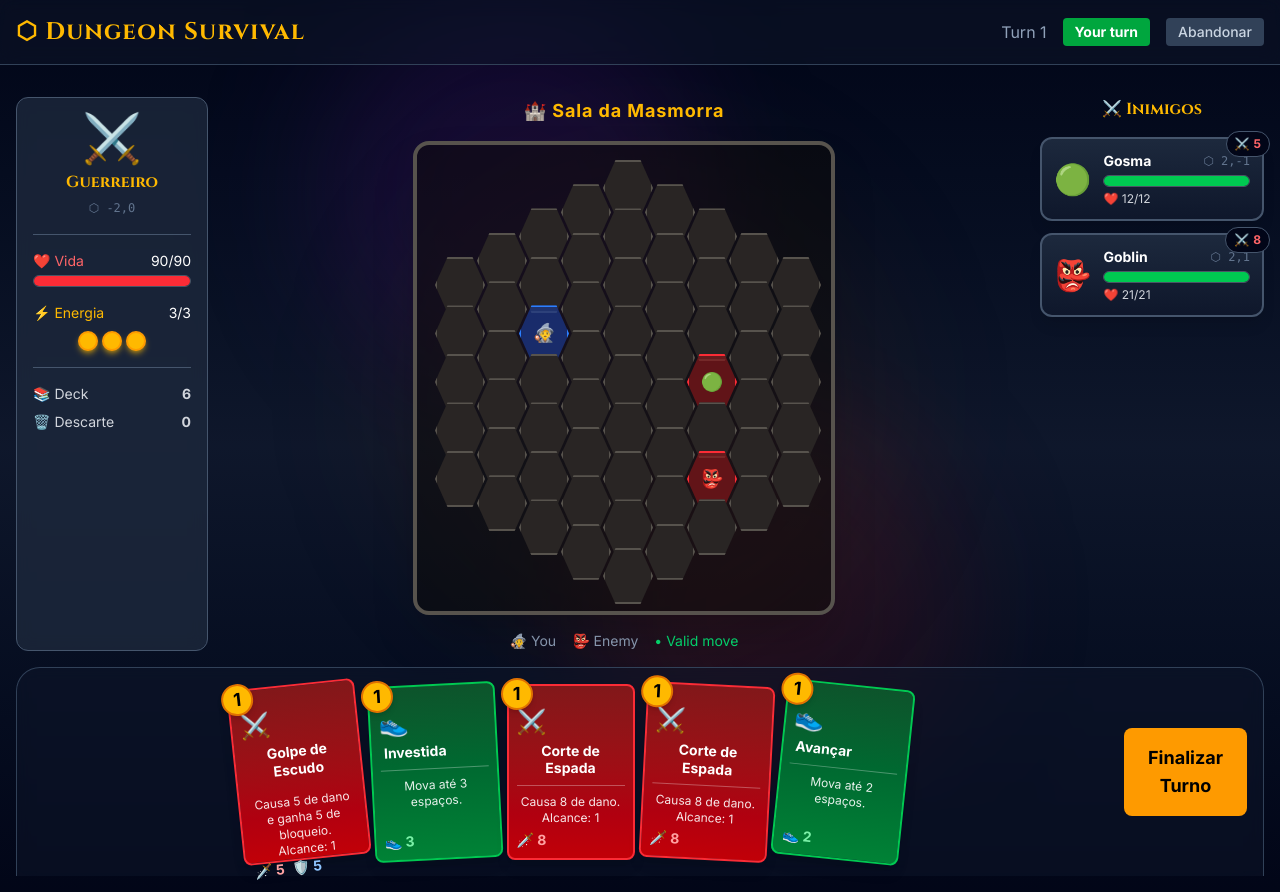
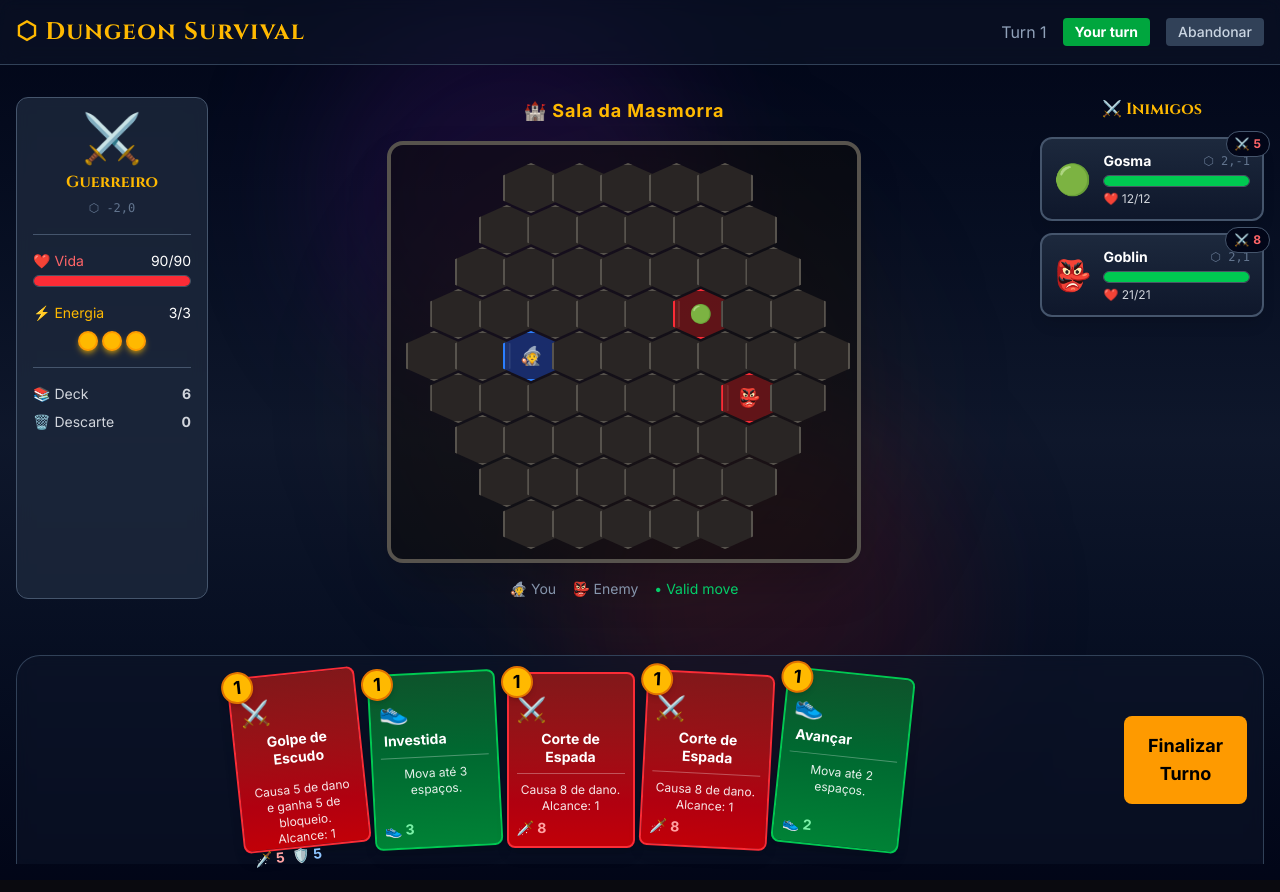
Before and after one commit to ValdineiJunior/dungeon-survival, a Next.js app: page /game in a window 1280 px wide. Both pictures are taken after a click on the button 328 px from the left and 436 px from the top of the page. Built offline with nearby package versions, Linux system fonts and the light colour scheme.

Commit message:
fix: adjust HexGrid dimensions and positioning, improve selection instructions layout, and update hex coordinate conversion for pointy-top hexagons

```diff
--- a/app/components/HexGrid.tsx
+++ b/app/components/HexGrid.tsx
@@ -125,7 +125,7 @@ export function HexGrid({
               disabled={!isValid && !isTargetable && content.type === 'empty'}
               className={`
                 absolute
-                w-[50px] h-[56px]
+                w-[56px] h-[50px]
                 flex items-center justify-center
                 ${bgColor} ${borderColor} ${hoverClass} ${extraClasses}
                 border-2
@@ -133,9 +133,9 @@ export function HexGrid({
                 text-lg
               `}
               style={{
-                left: pixel.x + offsetX - 25 + 'px',
-                top: pixel.y + offsetY - 28 + 'px',
-                clipPath: 'polygon(25% 0%, 75% 0%, 100% 50%, 75% 100%, 25% 100%, 0% 50%)',
+                left: pixel.x + offsetX - 28 + 'px',
+                top: pixel.y + offsetY - 25 + 'px',
+                clipPath: 'polygon(50% 0%, 100% 25%, 100% 75%, 50% 100%, 0% 75%, 0% 25%)',
               }}
               title={
                 isTargetable
--- a/app/game/page.tsx
+++ b/app/game/page.tsx
@@ -236,34 +236,32 @@ export default function GamePage() {
           </div>
         )}
 
-        {/* Selection instructions */}
-        {phase === 'selectingMovement' && (
-          <div className="mb-2 text-center">
-            <span className="px-4 py-2 bg-blue-600/50 rounded-lg text-blue-200">
-              ⬡ Click on a green hexagon to move •
+        {/* Selection instructions - fixed height to prevent layout shift */}
+        <div className="h-10 flex items-center justify-center">
+          {phase === 'selectingMovement' && (
+            <span className="px-4 py-2 bg-blue-600/50 rounded-lg text-blue-200 text-sm">
+              ⬡ Clique em um hexágono verde para mover •
               <button
                 onClick={cancelSelection}
                 className="ml-2 underline hover:text-white"
               >
-                Cancel
+                Cancelar
               </button>
             </span>
-          </div>
-        )}
+          )}
 
-        {phase === 'selectingTarget' && (
-          <div className="mb-2 text-center">
-            <span className="px-4 py-2 bg-yellow-600/50 rounded-lg text-yellow-200">
-              🎯 Click on an enemy to attack with <strong>{selectedCard?.name}</strong> ({selectedCard?.damage} damage) •
+          {phase === 'selectingTarget' && (
+            <span className="px-4 py-2 bg-yellow-600/50 rounded-lg text-yellow-200 text-sm">
+              🎯 Clique em um inimigo para atacar com <strong>{selectedCard?.name}</strong> ({selectedCard?.damage} dano) •
               <button
                 onClick={cancelSelection}
                 className="ml-2 underline hover:text-white"
               >
-                Cancel
+                Cancelar
               </button>
             </span>
-          </div>
-        )}
+          )}
+        </div>
 
         {/* Hand of cards */}
         <div className="bg-slate-900/50 rounded-t-3xl border-t border-x border-slate-700 backdrop-blur-sm">
--- a/app/lib/hexUtils.ts
+++ b/app/lib/hexUtils.ts
@@ -119,10 +119,10 @@ export function getTile(map: HexMap, pos: HexPosition): HexTile | undefined {
 // Tamanho do hex (raio do círculo circunscrito)
 const HEX_SIZE = 28;
 
-// Converter coordenadas axiais para pixels (flat-top hexagons)
+// Converter coordenadas axiais para pixels (pointy-top hexagons)
 export function hexToPixel(pos: HexPosition): { x: number; y: number } {
-  const x = HEX_SIZE * (3/2 * pos.q);
-  const y = HEX_SIZE * (Math.sqrt(3)/2 * pos.q + Math.sqrt(3) * pos.r);
+  const x = HEX_SIZE * (Math.sqrt(3) * pos.q + Math.sqrt(3)/2 * pos.r);
+  const y = HEX_SIZE * (3/2 * pos.r);
   return { x, y };
 }
 
```
